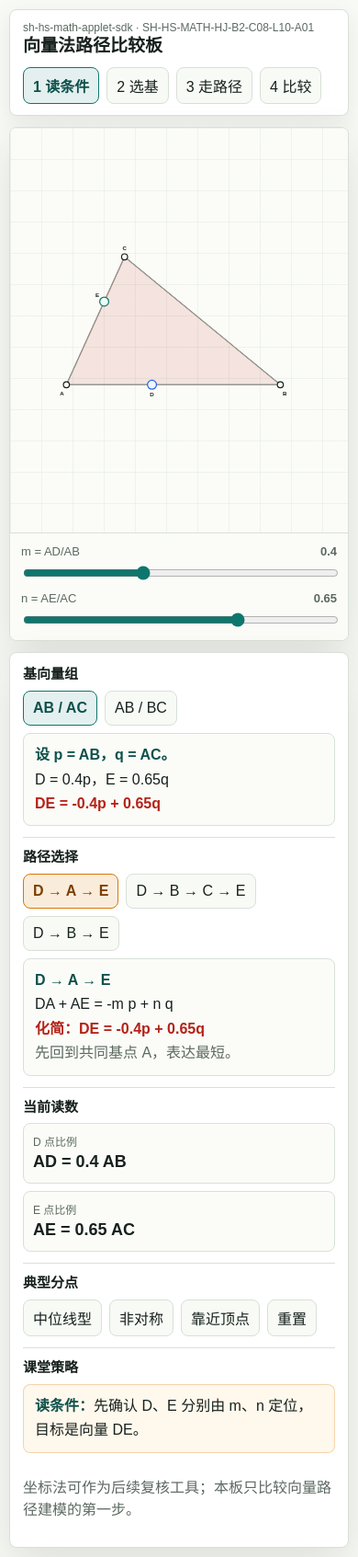
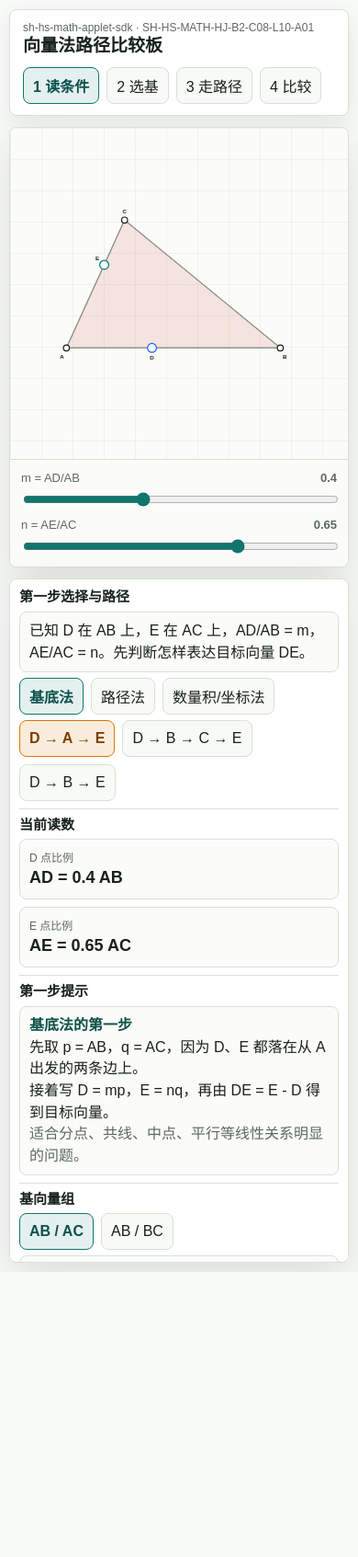
Before and after one commit to EasonZhangyichen/shanghai-hs-math-teaching-aids, a website: page content/applets/SH-HS-MATH-HJ-B2-C08-L10-A01/src/index.html in a window 390 px wide. Shown: the whole page at 92% size. After the commit the page ends 1383 px from the top, so only its background shows below. Drawn offline with Linux system fonts and the light colour scheme.

Commit message:
fix(applet): refine vector method path comparison

```diff
--- a/content/applets/SH-HS-MATH-HJ-B2-C08-L10-A01/src/index.html
+++ b/content/applets/SH-HS-MATH-HJ-B2-C08-L10-A01/src/index.html
@@ -76,6 +76,7 @@
       .stepbar,
       .segmented,
       .presetbar,
+      .method-list,
       .route-list {
         display: flex;
         flex-wrap: wrap;
@@ -88,10 +89,11 @@
 
       .step-button,
       .basis-button,
+      .method-option,
       .route-option,
       .preset-button,
       .tool-button {
-        min-height: 38px;
+        min-height: 40px;
         border: 1px solid var(--line);
         border-radius: 8px;
         background: #f7faf5;
@@ -102,6 +104,7 @@
 
       .step-button[aria-pressed="true"],
       .basis-button[aria-pressed="true"],
+      .method-option[aria-pressed="true"],
       .route-option[aria-pressed="true"],
       .tool-button[aria-pressed="true"] {
         border-color: var(--basis-b);
@@ -124,8 +127,9 @@
 
       .workspace {
         display: grid;
-        grid-template-columns: minmax(560px, 1fr) minmax(330px, 410px);
+        grid-template-columns: minmax(440px, 1fr) minmax(320px, 390px);
         gap: 12px;
+        align-items: start;
         min-height: 0;
       }
 
@@ -140,14 +144,14 @@
 
       .board-wrap {
         display: grid;
-        grid-template-rows: minmax(440px, 1fr) auto;
+        grid-template-rows: minmax(360px, 1fr) auto;
         overflow: hidden;
       }
 
       svg {
         width: 100%;
-        height: 100%;
-        min-height: 500px;
+        height: clamp(340px, 50svh, 430px);
+        min-height: 0;
         touch-action: none;
         user-select: none;
         background:
@@ -188,15 +192,16 @@
       .panel {
         display: grid;
         align-content: start;
-        gap: 12px;
-        padding: 14px;
+        gap: 8px;
+        padding: 10px;
+        max-height: calc(100svh - 100px);
         overflow: auto;
       }
 
       .section {
         display: grid;
-        gap: 8px;
-        padding-bottom: 12px;
+        gap: 6px;
+        padding-bottom: 8px;
         border-bottom: 1px solid var(--line);
       }
 
@@ -240,11 +245,11 @@
 
       .formula-box,
       .strategy-box {
-        padding: 10px 12px;
+        padding: 8px 10px;
         border: 1px solid var(--line);
         border-radius: 8px;
         background: #fbfcf8;
-        line-height: 1.65;
+        line-height: 1.48;
       }
 
       .formula-box strong,
@@ -358,7 +363,7 @@
         stroke-width: 2;
       }
 
-      @media (max-width: 960px) {
+      @media (max-width: 780px) {
         .topbar,
         .workspace {
           grid-template-columns: 1fr;
@@ -384,7 +389,7 @@
         }
 
         svg {
-          min-height: 440px;
+          height: 360px;
         }
       }
     </style>
@@ -421,22 +426,20 @@
 
         <aside class="panel">
           <section class="section">
-            <h2>基向量组</h2>
-            <div class="segmented" aria-label="选择基向量">
-              <button class="basis-button" data-basis="ab_ac" aria-pressed="true">AB / AC</button>
-              <button class="basis-button" data-basis="ab_bc" aria-pressed="false">AB / BC</button>
+            <h2>第一步选择与路径</h2>
+            <div class="strategy-box">
+              已知 D 在 AB 上，E 在 AC 上，AD/AB = m，AE/AC = n。先判断怎样表达目标向量 DE。
             </div>
-            <div id="basis_equation" class="formula-box"></div>
-          </section>
-
-          <section class="section">
-            <h2>路径选择</h2>
+            <div class="method-list" aria-label="选择第一步建模方法">
+              <button class="method-option" data-method="basis" aria-pressed="true">基底法</button>
+              <button class="method-option" data-method="path" aria-pressed="false">路径法</button>
+              <button class="method-option" data-method="metric" aria-pressed="false">数量积/坐标法</button>
+            </div>
             <div class="route-list" aria-label="选择 D 到 E 的路径">
               <button class="route-option" data-route="via_a" aria-pressed="true">D → A → E</button>
               <button class="route-option" data-route="via_edges" aria-pressed="false">D → B → C → E</button>
               <button class="route-option" data-route="via_b" aria-pressed="false">D → B → E</button>
             </div>
-            <div id="path_delta" class="formula-box"></div>
           </section>
 
           <section class="section">
@@ -454,6 +457,25 @@
           </section>
 
           <section class="section">
+            <h2>第一步提示</h2>
+            <div id="method_strategy" class="formula-box"></div>
+          </section>
+
+          <section class="section">
+            <h2>基向量组</h2>
+            <div class="segmented" aria-label="选择基向量">
+              <button class="basis-button" data-basis="ab_ac" aria-pressed="true">AB / AC</button>
+              <button class="basis-button" data-basis="ab_bc" aria-pressed="false">AB / BC</button>
+            </div>
+            <div id="basis_equation" class="formula-box"></div>
+          </section>
+
+          <section class="section">
+            <h2>路径等式</h2>
+            <div id="path_delta" class="formula-box"></div>
+          </section>
+
+          <section class="section">
             <h2>典型分点</h2>
             <div class="presetbar">
               <button class="preset-button" data-m="0.5" data-n="0.5">中位线型</button>
@@ -466,7 +488,7 @@
           <section class="section">
             <h2>课堂策略</h2>
             <div id="stageNote" class="strategy-box stage-note"></div>
-            <p class="muted">坐标法可作为后续复核工具；本板只比较向量路径建模的第一步。</p>
+            <p class="muted">本题第一步优先比较建模选择；坐标法和数量积法只作为 8.3、8.2 已学工具的后续判断。</p>
           </section>
         </aside>
       </main>
@@ -483,8 +505,10 @@
       const eReadout = document.querySelector("#eReadout");
       const basisBox = document.querySelector("#basis_equation");
       const pathBox = document.querySelector("#path_delta");
+      const methodBox = document.querySelector("#method_strategy");
       const stageNote = document.querySelector("#stageNote");
       const stepButtons = [...document.querySelectorAll(".step-button")];
+      const methodButtons = [...document.querySelectorAll(".method-option")];
       const basisButtons = [...document.querySelectorAll(".basis-button")];
       const routeButtons = [...document.querySelectorAll(".route-option")];
       const presetButtons = [...document.querySelectorAll(".preset-button")];
@@ -498,6 +522,7 @@
       const state = {
         m: 0.4,
         n: 0.65,
+        method: "basis",
         basis: "ab_ac",
         route: "via_a",
         step: 1
@@ -587,6 +612,30 @@
           targetText: `DE = ${joinTerms([term(-m, "p", true), term(n, "q")])}`,
           routeText: routeFormula("ab_ac")
         };
+      }
+
+      function methodStrategy() {
+        const strategies = {
+          basis: {
+            title: "基底法的第一步",
+            first: "先取 p = AB，q = AC，因为 D、E 都落在从 A 出发的两条边上。",
+            follow: "接着写 D = mp，E = nq，再由 DE = E - D 得到目标向量。",
+            warning: "适合分点、共线、中点、平行等线性关系明显的问题。"
+          },
+          path: {
+            title: "路径法的第一步",
+            first: "先选一条可解释的路线，如 D → A → E 或 D → B → C → E。",
+            follow: "每一段移动先说成几何路径，再翻译成向量和，最后合并同类向量。",
+            warning: "适合训练 8.1 线性运算的“首尾相接”和“路径和不变”。"
+          },
+          metric: {
+            title: "数量积/坐标法的第一步",
+            first: "先判断题目是否真的要求长度、夹角、垂直或数值坐标。",
+            follow: "若需要，再调用 8.2 数量积或 8.3 坐标表示；本题只求 DE 的表达，暂不把它作为起手。",
+            warning: "避免把向量应用课做成坐标计算或数量积套公式。"
+          }
+        };
+        return strategies[state.method];
       }
 
       function routeFormula(basis) {
@@ -765,9 +814,10 @@
 
       function stageMessage() {
         const route = routeFormula(state.basis);
+        const strategy = methodStrategy();
         const messages = {
-          1: `<strong>读条件：</strong>先确认 D、E 分别由 m、n 定位，目标是向量 DE。`,
-          2: `<strong>选基：</strong>先决定用哪两个向量表达图中所有关键移动，再写 D 和 E。`,
+          1: `<strong>读条件：</strong>先确认 D、E 分别由 m、n 定位，目标是向量 DE，不急于套公式。`,
+          2: `<strong>选基：</strong>${strategy.title}：${strategy.first}`,
           3: `<strong>走路径：</strong>当前路径是 ${route.label}，每一段都要翻译成向量和。`,
           4: `<strong>比较：</strong>路径可以不同，化简后都应回到同一个 DE。`
         };
@@ -798,6 +848,14 @@
           <p class="formula-line muted">${route.note}</p>
         `;
 
+        const strategy = methodStrategy();
+        methodBox.innerHTML = `
+          <p class="formula-line"><strong>${strategy.title}</strong></p>
+          <p class="formula-line">${strategy.first}</p>
+          <p class="formula-line">${strategy.follow}</p>
+          <p class="formula-line muted">${strategy.warning}</p>
+        `;
+
         stageNote.innerHTML = stageMessage();
 
         stepButtons.forEach((button) => {
@@ -805,6 +863,9 @@
         });
         basisButtons.forEach((button) => {
           button.setAttribute("aria-pressed", String(button.dataset.basis === state.basis));
+        });
+        methodButtons.forEach((button) => {
+          button.setAttribute("aria-pressed", String(button.dataset.method === state.method));
         });
         routeButtons.forEach((button) => {
           button.setAttribute("aria-pressed", String(button.dataset.route === state.route));
@@ -822,6 +883,7 @@
         return {
           ratio_m: Number(state.m.toFixed(2)),
           ratio_n: Number(state.n.toFixed(2)),
+          first_step_choice: state.method,
           basis_mode: state.basis,
           route_id: state.route,
           basis_equation: `${formula.basisText} ${formula.pointText} ${formula.targetText}`,
@@ -874,6 +936,14 @@
         });
       });
 
+      methodButtons.forEach((button) => {
+        button.addEventListener("click", () => {
+          state.method = button.dataset.method;
+          state.step = Math.max(state.step, 2);
+          render();
+        });
+      });
+
       basisButtons.forEach((button) => {
         button.addEventListener("click", () => {
           state.basis = button.dataset.basis;
@@ -895,6 +965,7 @@
           if (button.dataset.reset) {
             setRatios(0.4, 0.65);
             state.basis = "ab_ac";
+            state.method = "basis";
             state.route = "via_a";
             state.step = 1;
           } else {
```
Also changed, not shown: content/applets/SH-HS-MATH-HJ-B2-C08-L10-A01/metadata.yaml (+31 -12 lines), content/applets/SH-HS-MATH-HJ-B2-C08-L10-A01/review.md (+13 -9 lines), content/applets/SH-HS-MATH-HJ-B2-C08-L10-A01/student-task.md (+24 -4 lines), content/applets/SH-HS-MATH-HJ-B2-C08-L10-A01/teacher-script.md (+23 -6 lines), content/applets/SH-HS-MATH-HJ-B2-C08-L10-A01/README.md.
